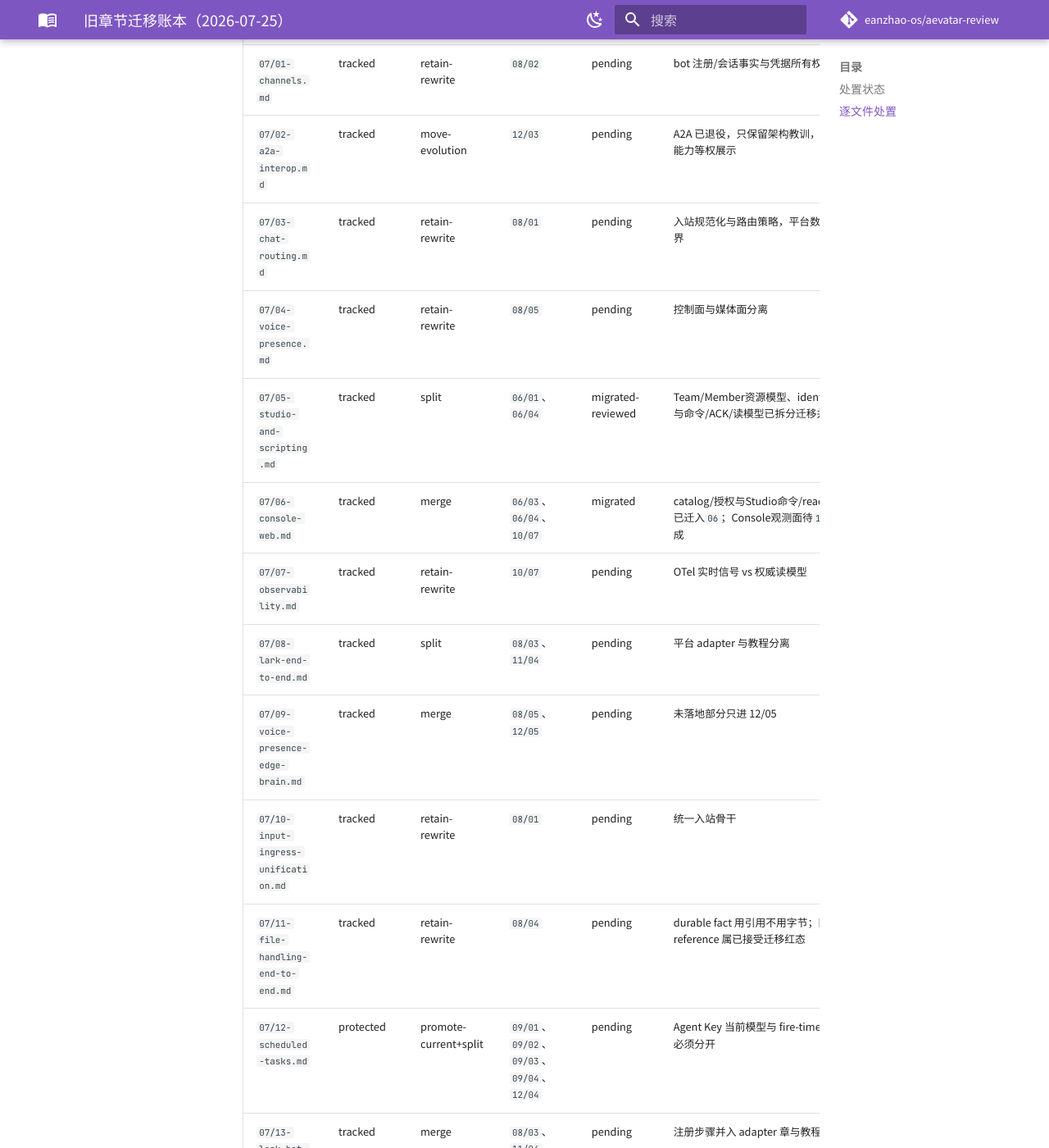
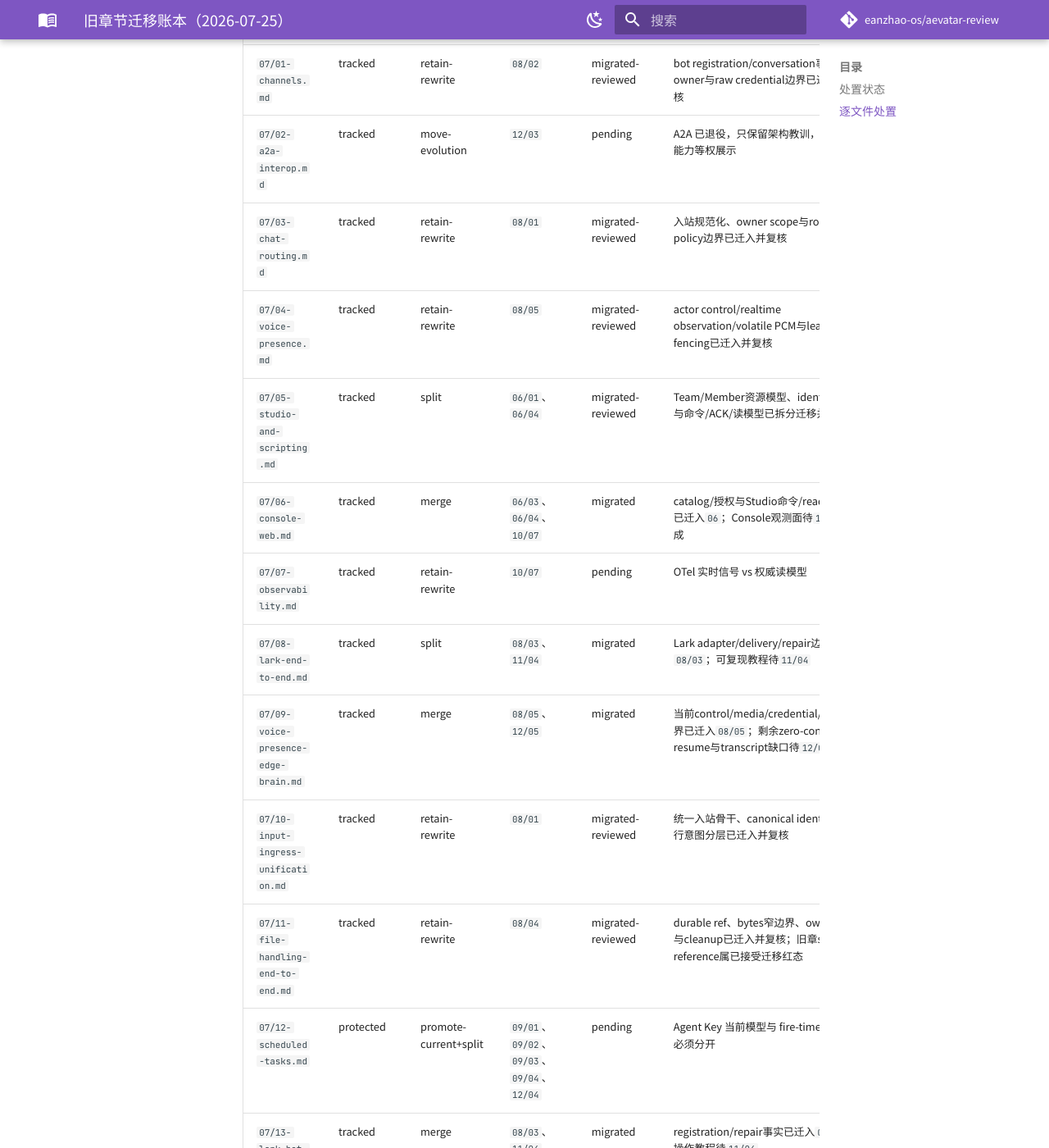
Before and after one commit to eanzhao-os/aevatar-review, an MkDocs documentation site: the page built from docs/migration/2026-07-25-chapter-migration-ledger.md, in a window 1280 px wide and 1400 px high, scrolled down 5933 px. Shown: the whole window at 82% size. Built offline with MkDocs 1.6.1 and Material for MkDocs 9.7.7, drawn with Linux system fonts in a browser that asks for light colours; comment, search, counter and statistics services are not loaded; some of the changed text lies outside the part shown.

Commit message:
docs(08): record ingress channel and voice chapters

```diff
--- a/docs/migration/2026-07-25-chapter-migration-ledger.md
+++ b/docs/migration/2026-07-25-chapter-migration-ledger.md
@@ -68,19 +68,19 @@
 | `06/05-architecture-guards.md` | tracked | retain-rewrite | `10/08` | pending | 门禁是可执行治理，不是正确性证明 |
 | `06/06-credentials-zero-standing-secrets.md` | tracked | split | `09/03`、`09/04`、`10/05` | pending | 调度专用 Agent Key 与通用认证授权分层 |
 | `06/index.md` | tracked | rewrite-in-place | `06/index.md` | n/a | Task 19 原位改写 |
-| `07/01-channels.md` | tracked | retain-rewrite | `08/02` | pending | bot 注册/会话事实与凭据所有权边界 |
+| `07/01-channels.md` | tracked | retain-rewrite | `08/02` | migrated-reviewed | bot registration/conversation事实owner与raw credential边界已迁入并复核 |
 | `07/02-a2a-interop.md` | tracked | move-evolution | `12/03` | pending | A2A 已退役，只保留架构教训，不与现役能力等权展示 |
-| `07/03-chat-routing.md` | tracked | retain-rewrite | `08/01` | pending | 入站规范化与路由策略，平台数据止于边界 |
-| `07/04-voice-presence.md` | tracked | retain-rewrite | `08/05` | pending | 控制面与媒体面分离 |
+| `07/03-chat-routing.md` | tracked | retain-rewrite | `08/01` | migrated-reviewed | 入站规范化、owner scope与route policy边界已迁入并复核 |
+| `07/04-voice-presence.md` | tracked | retain-rewrite | `08/05` | migrated-reviewed | actor control/realtime observation/volatile PCM与lease fencing已迁入并复核 |
 | `07/05-studio-and-scripting.md` | tracked | split | `06/01`、`06/04` | migrated-reviewed | Team/Member资源模型、identity边界与命令/ACK/读模型已拆分迁移并复核 |
 | `07/06-console-web.md` | tracked | merge | `06/03`、`06/04`、`10/07` | migrated | catalog/授权与Studio命令/readmodel已迁入`06`；Console观测面待`10/07`完成 |
 | `07/07-observability.md` | tracked | retain-rewrite | `10/07` | pending | OTel 实时信号 vs 权威读模型 |
-| `07/08-lark-end-to-end.md` | tracked | split | `08/03`、`11/04` | pending | 平台 adapter 与教程分离 |
-| `07/09-voice-presence-edge-brain.md` | tracked | merge | `08/05`、`12/05` | pending | 未落地部分只进 12/05 |
-| `07/10-input-ingress-unification.md` | tracked | retain-rewrite | `08/01` | pending | 统一入站骨干 |
-| `07/11-file-handling-end-to-end.md` | tracked | retain-rewrite | `08/04` | pending | durable fact 用引用不用字节；旧章 stale reference 属已接受迁移红态 |
+| `07/08-lark-end-to-end.md` | tracked | split | `08/03`、`11/04` | migrated | Lark adapter/delivery/repair边界已迁入`08/03`；可复现教程待`11/04` |
+| `07/09-voice-presence-edge-brain.md` | tracked | merge | `08/05`、`12/05` | migrated | 当前control/media/credential/restart边界已迁入`08/05`；剩余zero-config、resume与transcript缺口待`12/05` |
+| `07/10-input-ingress-unification.md` | tracked | retain-rewrite | `08/01` | migrated-reviewed | 统一入站骨干、canonical identity与执行意图分层已迁入并复核 |
+| `07/11-file-handling-end-to-end.md` | tracked | retain-rewrite | `08/04` | migrated-reviewed | durable ref、bytes窄边界、ownership与cleanup已迁入并复核；旧章stale reference属已接受迁移红态 |
 | `07/12-scheduled-tasks.md` | protected | promote-current+split | `09/01`、`09/02`、`09/03`、`09/04`、`12/04` | pending | Agent Key 当前模型与 fire-time 换票历史必须分开 |
-| `07/13-lark-bot-registration.md` | tracked | merge | `08/03`、`11/04` | pending | 注册步骤并入 adapter 章与教程 |
+| `07/13-lark-bot-registration.md` | tracked | merge | `08/03`、`11/04` | migrated | registration/repair事实已迁入`08/03`；操作教程待`11/04` |
 | `07/index.md` | protected | rewrite-in-place | `07/index.md`、`08/index.md`、`09/index.md` | n/a | 受保护索引；Task 19 原位改写并把导航拆到三个新块 |
 | `08/01-glossary.md` | tracked | retain-rewrite | `13/01` | pending | 术语表补齐易混对，每词一个定义 |
 | `08/02-doc-index.md` | tracked | retain-rewrite | `13/02` | pending | canon/ADR 索引从冻结快照重新生成，状态从正文解析 |
@@ -105,14 +105,14 @@
 | `09/index.md` | tracked | rewrite-in-place | `09/index.md` | n/a | Task 19 原位改写为 Automation 与调度块导读 |
 | `10/01-cli-lark-scope-isolation.md` | tracked | split | `06/03`、`12/04` | migrated | scope catalog/Workflow授权边界已迁入`06/03`；事故叙事待`12/04` |
 | `10/02-codex-shell-vs-aevatar-tools.md` | tracked | split | `04/03`、`10/06`、`12/04` | migrated | 工具归属已迁入 `04/03`；sandbox 与事故落点待后续章节完成；旧章 stale reference 属已接受迁移红态 |
-| `10/03-ingress-own-tool-stream-leak.md` | tracked | split | `04/03`、`08/01`、`12/04` | migrated | client/server tool ownership 已迁入 `04/03`；ingress 与事故落点待后续章节完成 |
+| `10/03-ingress-own-tool-stream-leak.md` | tracked | split | `04/03`、`08/01`、`12/04` | migrated | tool ownership与ingress/route边界已迁入`04/03`、`08/01`；事故落点待`12/04` |
 | `10/04-responses-llm-run-offactor-and-observation.md` | tracked | split | `04/01`、`05/02`、`12/04` | migrated | off-actor AI 执行与 committed/session observation 边界已迁入 `04/01`、`05/02`；事故落点待 `12/04` |
-| `10/05-lark-delivery-layer-failures.md` | tracked | split | `08/03`、`12/04` | pending | 投递账本与原位修复 |
-| `10/06-lark-identity-and-authorization.md` | tracked | split | `08/02`、`10/05`、`12/04` | pending | 身份与授权边界 |
+| `10/05-lark-delivery-layer-failures.md` | tracked | split | `08/03`、`12/04` | migrated | delivery语义、当前drift与原位repair已迁入`08/03`；事故过程待`12/04` |
+| `10/06-lark-identity-and-authorization.md` | tracked | split | `08/02`、`10/05`、`12/04` | migrated | Channel credential/current durable边界已迁入`08/02`；通用auth与事故落点待`10/05`、`12/04` |
 | `10/07-scheduled-task-not-firing.md` | tracked | split | `09/02`、`12/04` | pending | callback 只唤醒 actor；stale callback 拒绝 |
 | `10/08-observatory-read-side.md` | tracked | split | `05/04`、`10/07`、`12/04` | migrated | 索引漂移、versioning 与显式 repair 边界已迁入 `05/04`；观测运维与事故落点待后续章节 |
 | `10/09-studio-console-three-traps.md` | tracked | split | `06/04`、`07/01`、`12/04` | migrated | 命令/ACK/读模型与identity resolution已迁入`06/04`，conversation/turn/history边界已迁入`07/01`；事故落点待`12/04` |
-| `10/10-voice-cancel-race-and-reconnect.md` | tracked | split | `08/05`、`12/04`、`12/05` | pending | 取消竞态转当前边界，未解 reconnect 留 12/05 |
+| `10/10-voice-cancel-race-and-reconnect.md` | tracked | split | `08/05`、`12/04`、`12/05` | migrated | cancel/drain/restart当前边界已迁入`08/05`；事故与真正resume缺口待`12/04–05` |
 | `10/11-nyxid-direct-llm-entry.md` | tracked | split | `04/02`、`07/02`、`12/04` | migrated | LLM provider/route边界已迁入`04/02`，NyxIdChat actor/progress边界已迁入`07/02`；事故落点待`12/04` |
 | `10/12-api-security-audit-and-hardening.md` | tracked | split | `10/05`、`10/08`、`12/05` | pending | 已落地加固转当前，未闭合项留 12/05；旧章 stale reference 属已接受迁移红态 |
 | `10/index.md` | protected | rewrite-in-place | `10/index.md`、`12/index.md` | n/a | 受保护索引；Task 19 原位改写 |
```
Also changed, not shown: docs/migration/2026-07-25-source-matrix.md (+5 -5 lines), docs/migration/2026-07-25-target-chapters.md (+5 -5 lines).
